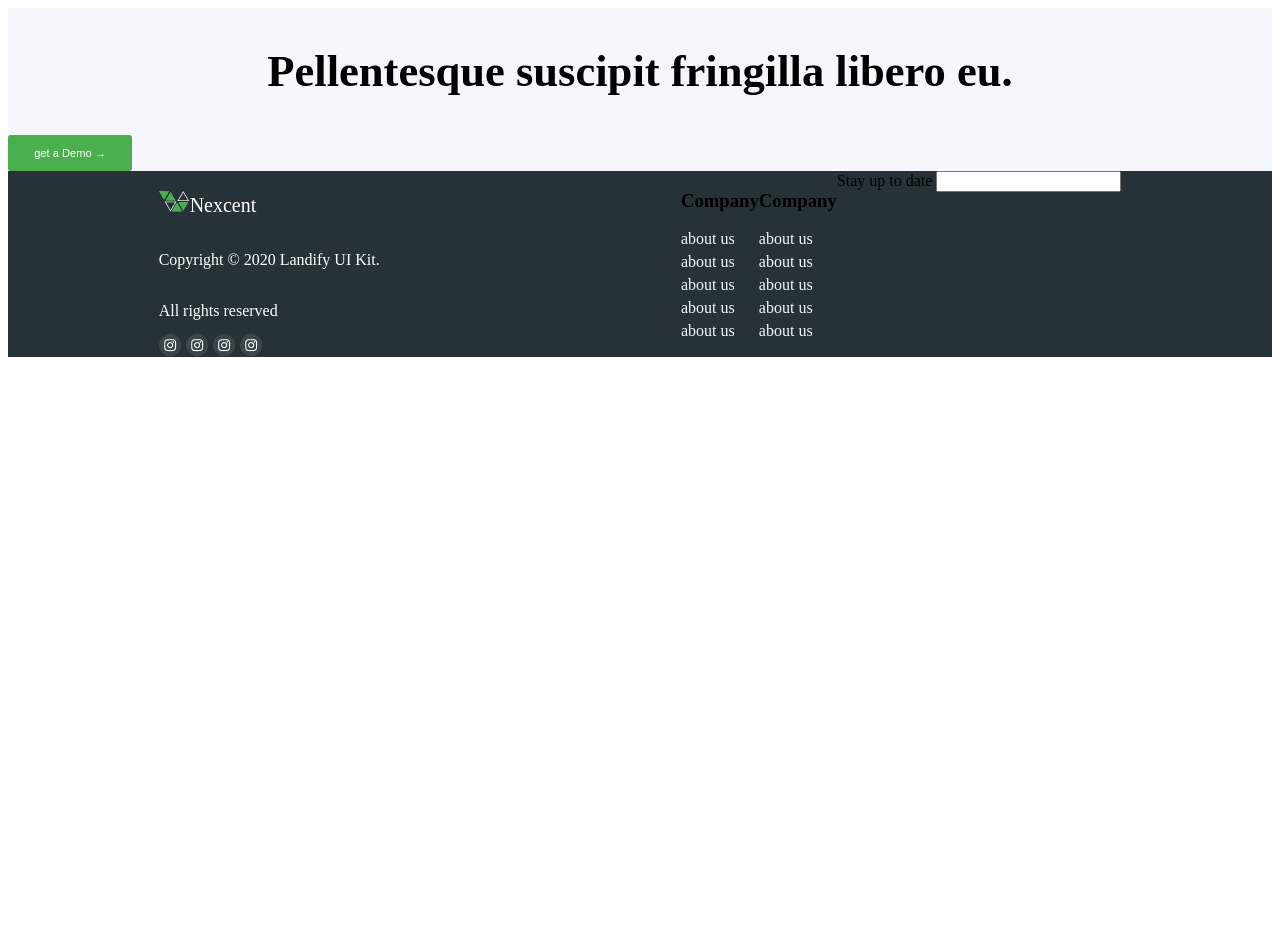
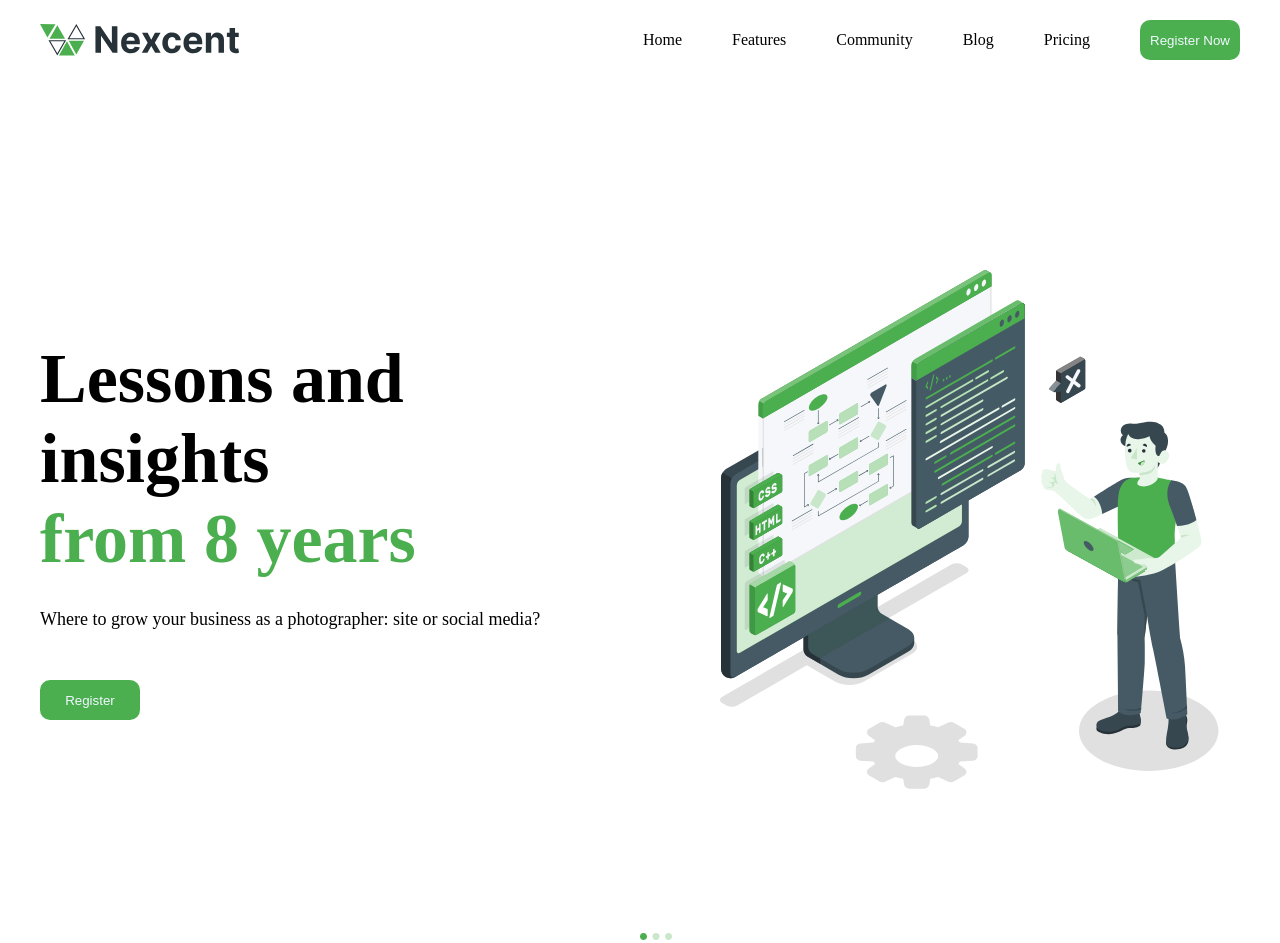
Before and after one commit to PrefAir0/learning_git, a plain HTML site: page index.html in a window 1280 px wide. Shown: the top 943 px of the page. Before the commit the page ends 800 px from the top, so only its background shows below. Drawn offline with Linux system fonts and the light colour scheme.

Commit message:
Add files via upload

```diff
--- /dev/null
+++ b/css/style.css
@@ -0,0 +1,150 @@
+ul {
+    display: flex;
+    gap: 50px;
+    list-style-type: none;
+    align-items: center;
+    padding: 0;
+    margin: 0;
+}
+
+.logo {
+    margin-right: auto;
+    width: 200px;
+}
+
+.chelovek {
+    width: 500px;
+    background-color: white;
+    border-radius: 10px;
+    padding: 20px;
+}
+
+.welcome {
+    background-color: white;
+    padding: 50px 0;
+    display: flex;
+    align-items: center;
+    min-height: 800px;
+    position: relative;
+}
+
+.welcome-content {
+    display: flex;
+    align-items: center;
+    justify-content: space-between;
+    max-width: 1200px;
+    margin: 0 auto;
+    width: 100%;
+    padding: 0 20px;
+}
+
+.text-content {
+    flex: 1;
+    max-width: 600px;
+}
+
+.tupoitext {
+    font-size: 70px;
+    margin-bottom: 30px;
+    margin-top: 0;
+}
+
+.tupoitext span {
+    color: #4CAF4F;
+}
+
+.tupoitext_pomenshe {
+    margin-bottom: 30px;
+    font-size: 18px;
+}
+
+.tupaia_knopka {
+    margin-top: 20px;
+}
+
+.dots {
+    position: absolute;
+    bottom: 40px;
+    left: 50%;
+}
+
+.clients {
+    text-align: center;
+    padding: 90px 20px;
+    background-color: #ffffff;
+}
+
+.clients h1 {
+    margin-bottom: 20px;
+}
+
+.clients_logos {
+    max-width: 1200px;
+    margin: 50px auto 0;
+    display: block;
+    width: 100%;
+}
+
+.manage {
+    text-align: center;
+    padding: 90px 20px;
+}
+
+.manage h1 {
+    margin-bottom: 20px;
+}
+
+.cards {
+    display: flex;
+    justify-content: center;
+    gap: 30px;
+    max-width: 1200px;
+    margin: 50px auto 0;
+    flex-wrap: wrap;
+}
+
+.card {
+    flex: 1;
+    min-width: 250px;
+    max-width: 300px;
+    padding: 20px;
+    text-align: center;
+}
+
+.card h3 {
+    margin: 20px 0 15px;
+}
+
+.card p {
+    text-align: center;
+    line-height: 1.5;
+}
+
+button {
+    background-color: #4CAF4F;
+    border: none;
+    width: 100px;
+    height: 40px;
+    border-radius: 10px;
+    color: aliceblue;
+    cursor: pointer;
+}
+
+.header {
+    width: 100%;
+}
+
+nav {
+    max-width: 1200px;
+    margin: 0 auto;
+    padding: 20px;
+}
+
+main {
+    width: 100%;
+}
+
+body {
+    margin: 0;
+    padding: 0;
+}
--- a/index.html
+++ b/index.html
@@ -1,67 +1,63 @@
 <!DOCTYPE html>
-<html lang="en">
+<html lang="ru">
 <head>
     <meta charset="UTF-8">
     <meta name="viewport" content="width=device-width, initial-scale=1.0">
-    <link rel="stylesheet" href="css/null.csss">
-    <link rel="stylesheet" href="css/footer.css">
-    <title>Nexcent</title>
+    <title>Document</title>
+    <link rel="stylesheet" href="css/style.css">
 </head>
 <body>
-    <header>
-    </header>
+    <div class="header">
+        <nav>
+            <ul>
+                <img src="img/Logo.svg" alt="логотип" class="logo">
+                <li>Home</li>
+                <li>Features</li>
+                <li>Community</li>
+                <li>Blog</li>
+                <li>Pricing</li>
+                <li><button>Register Now</button></li>
+            </ul>
+        </nav>
         <main>
-        <div class="get-demo">
-            <h2>Pellentesque suscipit fringilla libero eu.</h2>
-            <button>get a Demo &rarr;</button>
+            <div class="welcome">
+                <div class="welcome-content">
+                    <div class="text-content">
+                        <h1 class="tupoitext">Lessons and insights<br><span>from 8 years</span></h1>
+                        <p class="tupoitext_pomenshe">Where to grow your business as a photographer: site or social media?</p>
+                        <button class="tupaia_knopka">Register</button>
                     </div>
-    </main>
-    <footer>
-        <div class="footer">
-            <div class="left-footer">
-                <div class="logo">
-                    <p ><img src="img/Icon.png" alt="">Nexcent</p>
+                    <img src="img/Illustration.svg" alt="chelovek" class="chelovek">
                 </div>
-
-                <div class="copyright">
-                    <p>Copyright © 2020 Landify UI Kit.</p>
-                    <p>All rights reserved</p>
+                <img src="img/Dot.png" alt="" class="dots">
             </div>
-                <div class="social-network">
-                    <img src="img/Social Icons.png" alt="">
-                    <img src="img/Social Icons.png" alt="">
-                    <img src="img/Social Icons.png" alt="">
-                    <img src="img/Social Icons.png" alt="">
+            <div class="clients">
+                <h1>Our Clients</h1>
+                <p>We have been working with some Fortune 500+ clients</p>
+                <img src="img/Clients_Logos.svg" alt="" class="clients_logos">
             </div>
+            <div class="manage">
+                <h1>Manage your entire community<br>in a single system</h1>
+                <p>Who is Nextcent suitable for?</p>
+                <div class="cards">
+                    <div class="card">
+                        <img src="img/Icon.svg" alt="">
+                        <h3>Membership Organisations</h3>
+                        <p>Our membership management software provides full automation of membership renewals and payments</p>
                     </div>
-            <div class="right-footer">
-                    <div class="">
-                    <h3>Company</h3>
-                        <div class="list">
-                            <li><a href="">about us</a></li>
-                            <li><a href="">about us</a></li>
-                            <li><a href="">about us</a></li>
-                            <li><a href="">about us</a></li>
-                            <li><a href="">about us</a></li>
+                    <div class="card">
+                        <img src="img/Icon(1).svg" alt="">
+                        <h3>National Associations</h3>
+                        <p>Our membership management software provides full automation of membership renewals and payments</p>
                     </div>
-                    </div>
-
-                    <div class="">
-                        <h3>Company</h3>
-                        <div class="list">
-                            <li><a href="">about us</a></li>
-                            <li><a href="">about us</a></li>
-                            <li><a href="">about us</a></li>
-                            <li><a href="">about us</a></li>
-                            <li><a href="">about us</a></li>
-                        </div>
-                    </div>
-                    <div class="mail">
-                        Stay up to date
-                        <input type="email">
+                    <div class="card">
+                        <img src="img/Icon(2).svg" alt="">
+                        <h3>Clubs And Groups</h3>
+                        <p>Our membership management software provides full automation of membership renewals and payments</p>
                     </div>
                 </div>
             </div>
-    </footer>
+        </main>
+    </div>
 </body>
 </html>
```
Also changed, not shown: img/Clients_Logos.png (added), img/Clients_Logos.svg (added), img/Dot.png (added), img/Icon(1).svg (added), img/Icon(2).svg (added), img/Icon.svg (added), img/Illustration.png (added), img/Illustration.svg (added), img/Logo.png (added), img/Logo.svg (added). Lines whose indentation alone changed are shown as unchanged.
